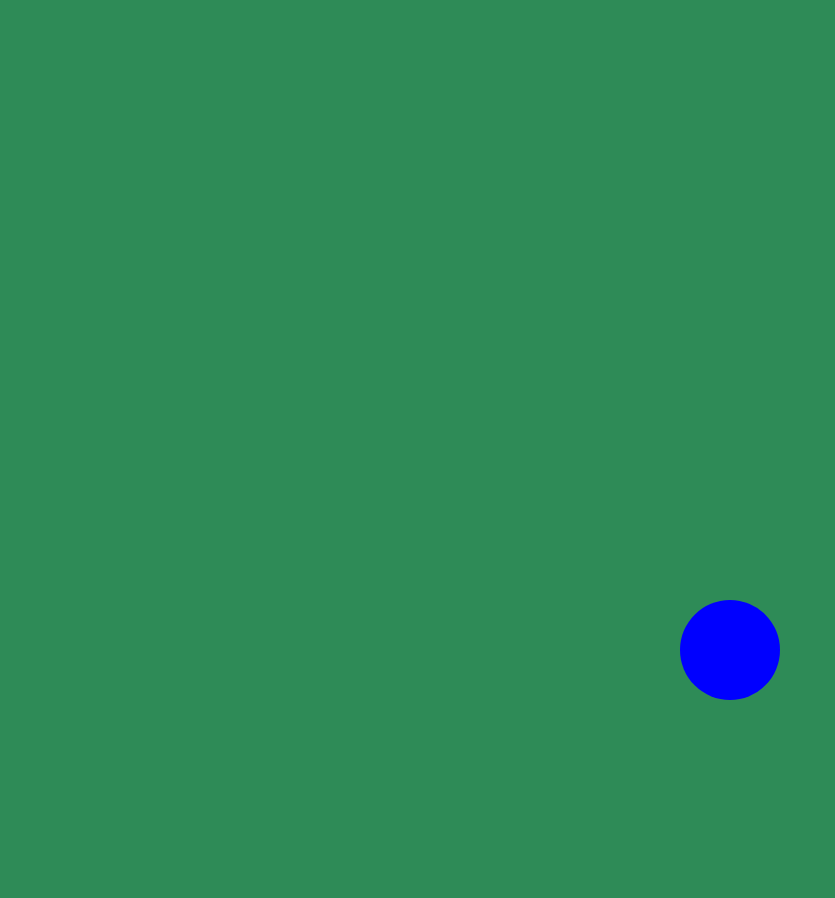
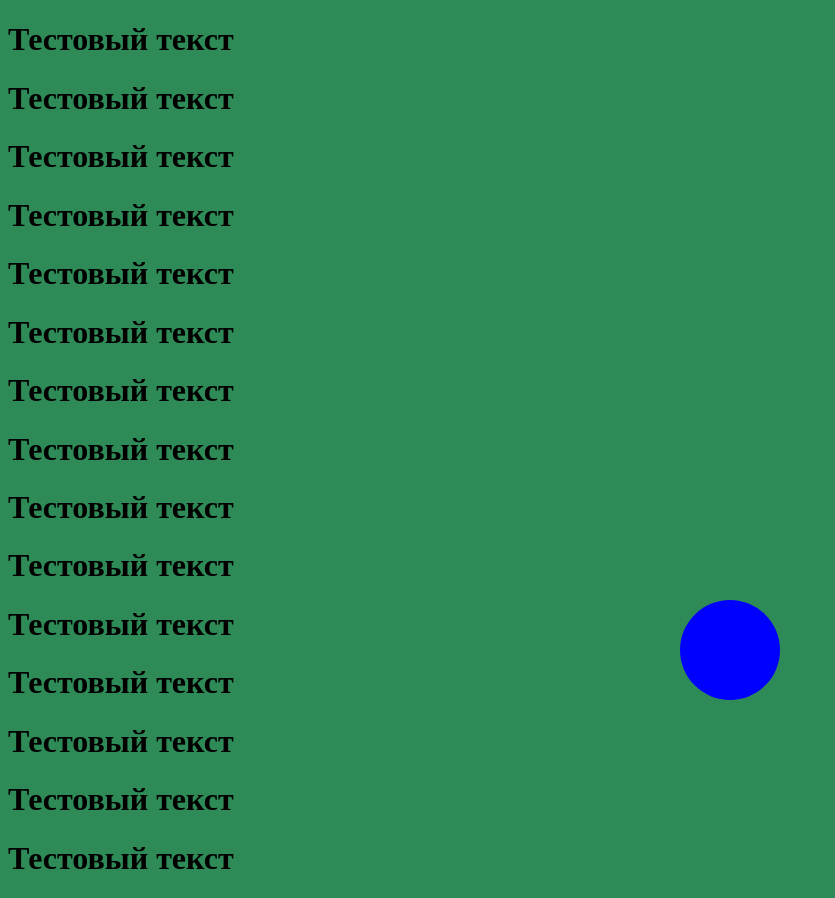
Before and after one commit to ibaragozz/Web, a plain HTML site: page Try_Css.html in a window 1280 px wide. Shown: the whole page, without its empty margins (0-835 px from the left). Before the commit the page ends 800 px from the top, so only its background shows below. Drawn offline with Linux system fonts and the light colour scheme.

Commit message:
Update Try_Css.html

```diff
--- a/Try_Css.html
+++ b/Try_Css.html
@@ -23,6 +23,21 @@
 <!--<p>Тестовый текст</p>-->
 <!--<p>Тестовый текст</p>-->
 <div></div>
+<h1>Тестовый текст</h1>
+<h1>Тестовый текст</h1>
+<h1>Тестовый текст</h1>
+<h1>Тестовый текст</h1>
+<h1>Тестовый текст</h1>
+<h1>Тестовый текст</h1>
+<h1>Тестовый текст</h1>
+<h1>Тестовый текст</h1>
+<h1>Тестовый текст</h1>
+<h1>Тестовый текст</h1>
+<h1>Тестовый текст</h1>
+<h1>Тестовый текст</h1>
+<h1>Тестовый текст</h1>
+<h1>Тестовый текст</h1>
+<h1>Тестовый текст</h1>
 
 </body>
 </html>
```
